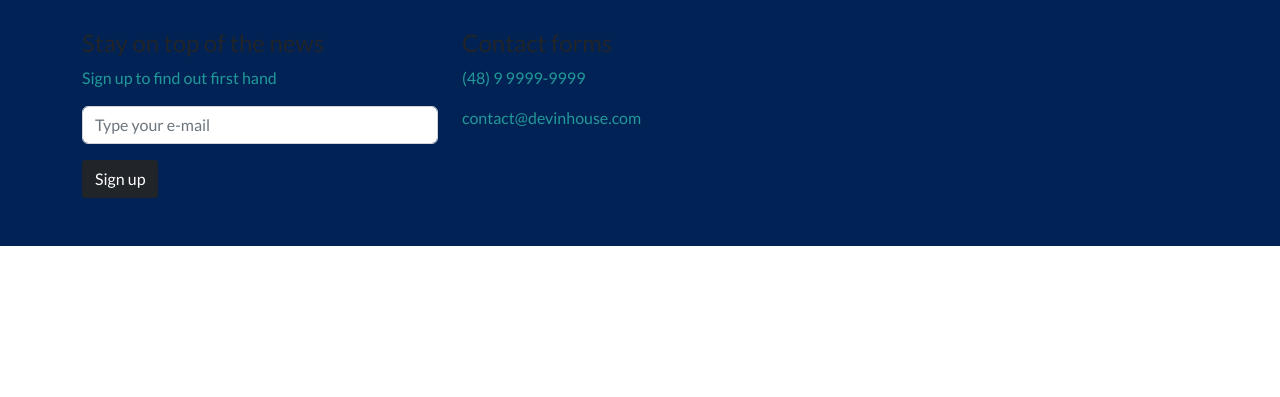
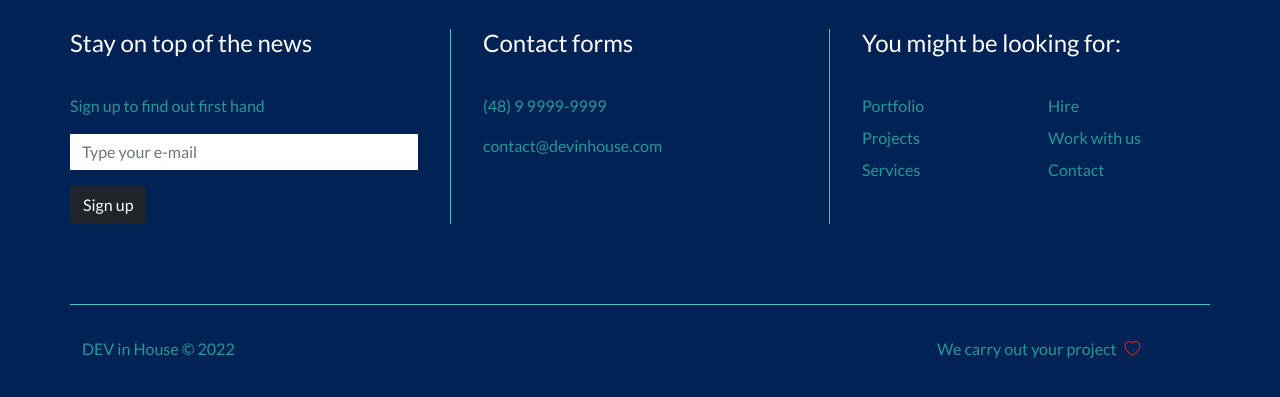
Before and after one commit to DaianaEgerMichels/bootstrap, a plain HTML site: page index.html in a window 1280 px wide. Shown: the part 2314-2711 px from the top of the page. Before the commit the page ends 2560 px from the top, so only its background shows below. Drawn offline with nearby package versions, Linux system fonts and the light colour scheme.

Commit message:
feat: finaliza footer

```diff
--- a/css/styles.css
+++ b/css/styles.css
@@ -269,3 +269,63 @@ margin: 0 1em;
 #social-icons i:hover{
     color: #ffffff;
 }
+
+/* FOOTER DETAILS */
+
+#footer-details{
+    margin-bottom: 3em;
+}
+
+#news-container, #contact-container, #links-container{
+    padding: 0;
+    border: 0;
+    margin-bottom: 2em;
+}
+
+#footer-details h4{
+    color: #ffffff;
+    margin-bottom: 1.5em;
+}
+
+#news-container input {
+    border-radius:0;
+    border: none;
+}
+
+#links-container li{
+    margin-bottom: 0.5em;
+}
+
+#links-container a{
+    text-decoration: none;
+}
+
+#links-container a:hover{
+   color: #ffffff;
+}
+
+/* FOOTER BOTTOM */
+
+#footer-bottom{
+    border-top: 1px solid #45c2c2;
+    padding-top: 2em;
+}
+
+#footer-bottom i{
+    color: #e61e10;
+    margin-left: 0.3em;
+}
+
+@media(min-width: 768px){
+    #news-container{
+        padding-right: 2em;
+    }
+    #links-container{
+        padding-left: 2em;
+    }
+    #contact-container{
+        padding: 0 2em;
+        border-left: 1px solid #45c2c2;
+        border-right: 1px solid #45c2c2;
+    }
+}
--- a/index.html
+++ b/index.html
@@ -303,13 +303,36 @@
               </div>
               <div class="col-12 col-md-4" id="links-container">
                 <div class="row">
-                  <h4></h4>
+                  <h4>You might be looking for:</h4>
+                  <div class="col-6">
+                    <ul class="list-unstyled">
+                      <li><a href="#" class="secondary-color">Portfolio</a></li>
+                      <li><a href="#" class="secondary-color">Projects</a></li>
+                      <li><a href="#" class="secondary-color">Services</a></li>
+                    </ul>
+                  </div>
+                  <div class="col-6">
+                    <ul class="list-unstyled">
+                      <li><a href="#" class="secondary-color">Hire</a></li>
+                      <li><a href="#" class="secondary-color">Work with us</a></li>
+                      <li><a href="#" class="secondary-color">Contact</a></li>
+                    </ul>
+                  </div>
                 </div>
               </div>
             </div>
           </div>
           <!--Footer Bottom-->
-          <div class="col-12" id="footer-bottom"></div>
+          <div class="col-12" id="footer-bottom">
+            <div class="row justify-content-between">
+              <div class="col-12 col-md-3">
+                <p class="secondary-color">DEV in House &copy; 2022</p>
+              </div>
+              <div class="col-12 col-md-3">
+                <p class="secondary-color">We carry out your project <i class="bi bi-heart"></i></p>
+              </div>
+            </div>
+          </div>
         </div>
       </div>
     </footer>
```
